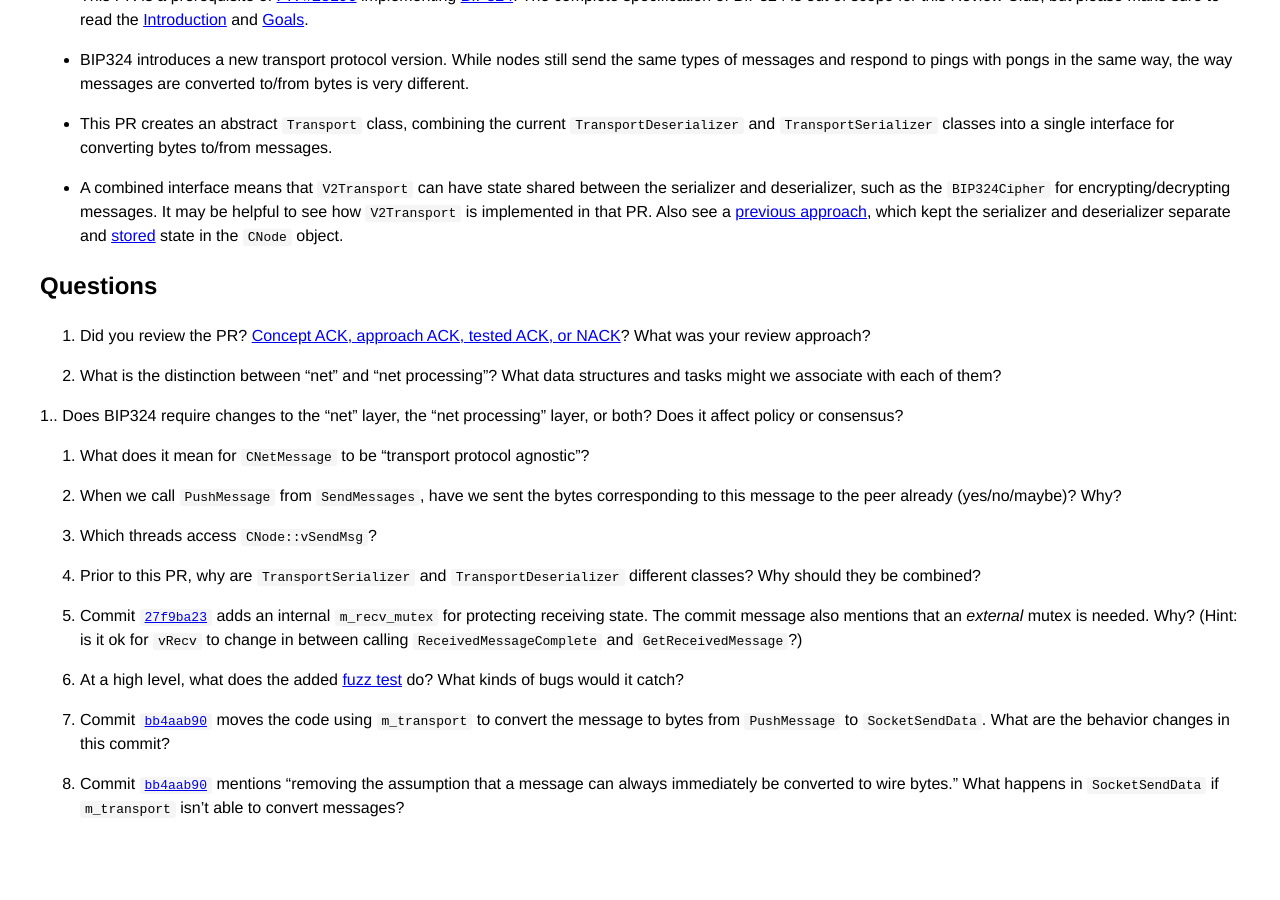
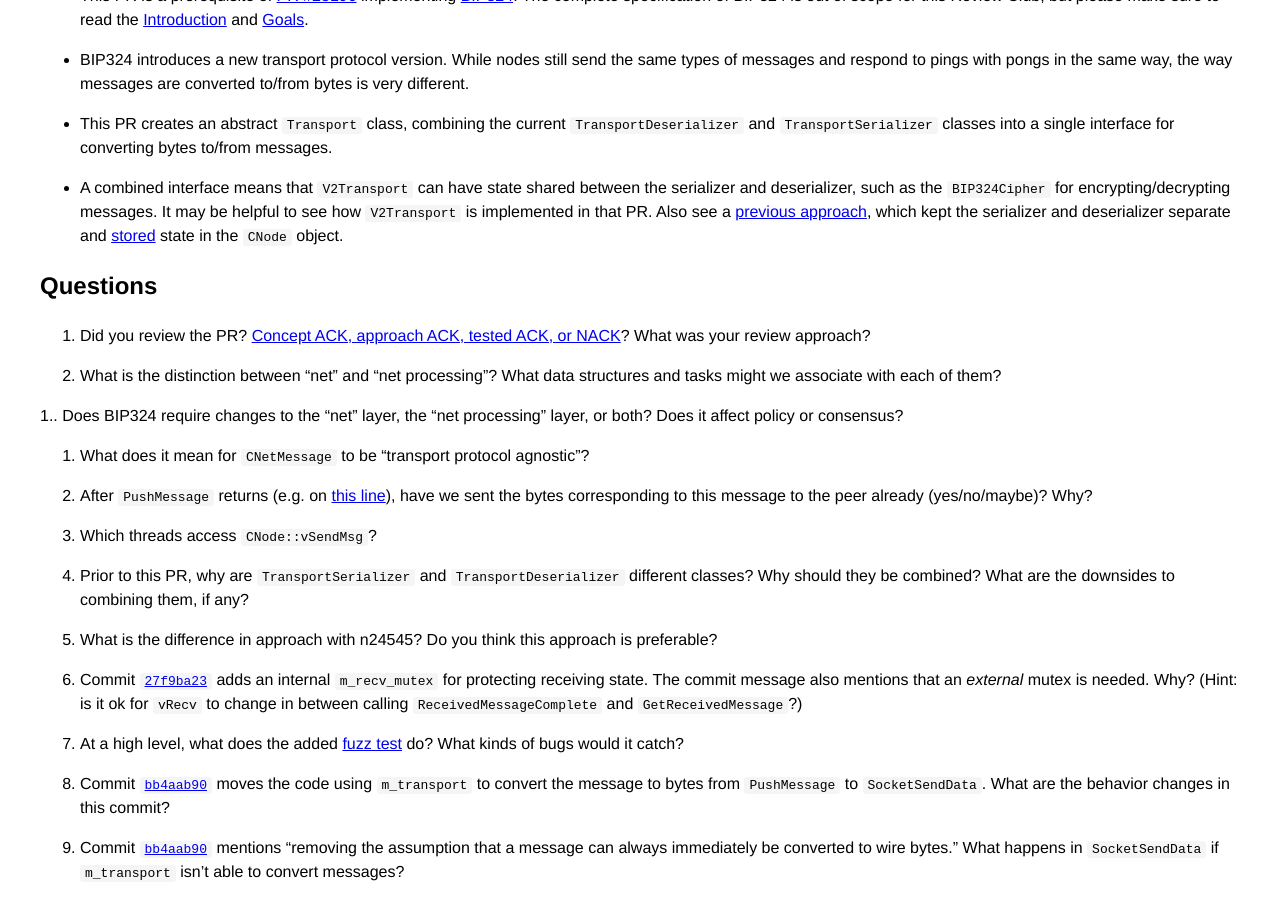
Before and after one commit to bitcoin-core-review-club/website, a Jekyll site: the page built from _posts/2023-09-06-#28165.md, in a window 1280 px wide and 900 px high, scrolled down 717 px. Built offline with Jekyll 4.4.1, drawn with Linux system fonts in a browser that asks for light colours; before the commit the page ends 1553 px from its top, so only the background shows below that.

Commit message:
fixups to questions

```diff
--- a/_posts/2023-09-06-#28165.md
+++ b/_posts/2023-09-06-#28165.md
@@ -64,13 +64,16 @@ state in the `CNode` object.
 
 1. What does it mean for `CNetMessage` to be "transport protocol agnostic"?
 
-1. When we call `PushMessage` from `SendMessages`, have we sent the bytes corresponding to this
-   message to the peer already (yes/no/maybe)? Why?
+1. After `PushMessage` returns (e.g. on [this
+   line](https://github.com/bitcoin/bitcoin/blob/ab42b2ebdbf61225e636e4c00068fd29b2790d41/src/net_processing.cpp#L5864)),
+have we sent the bytes corresponding to this message to the peer already (yes/no/maybe)? Why?
 
 1. Which threads access `CNode::vSendMsg`?
 
 1. Prior to this PR, why are `TransportSerializer` and `TransportDeserializer` different classes?
-   Why should they be combined?
+   Why should they be combined? What are the downsides to combining them, if any?
+
+1. What is the difference in approach with n24545? Do you think this approach is preferable?
 
 1. Commit [`27f9ba23`](https://github.com/bitcoin/bitcoin/pull/28165/commits/27f9ba23efe82531a465c5e63bf7dc62b6a3a8db)
 adds an internal `m_recv_mutex` for protecting receiving state. The commit message also mentions
```
